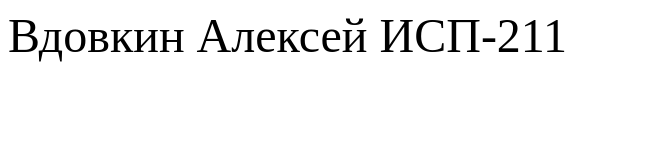
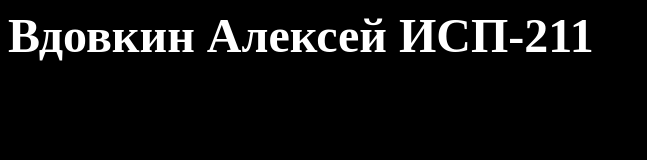
Before and after one commit to vdovkin1337/myrepo, a plain HTML site: page index.html in a window 1280 px wide. Shown: the whole page, without its empty margins (0-647 px from the left). Drawn offline with Linux system fonts and the light colour scheme.

Commit message:
Add files via upload

```diff
--- a/index.html
+++ b/index.html
@@ -3,8 +3,8 @@
 <title>
 Мой личный профиль
 </title>
-<body>
-<p><font size ="10">Вдовкин Алексей ИСП-211</font></p>
+<body bgcolor=black>
+<p><h5><font size ="10" color=white face="Chaparral Pro" >Вдовкин Алексей ИСП-211</font></h5></p>
 </body>
 </head>
 </html>
```
